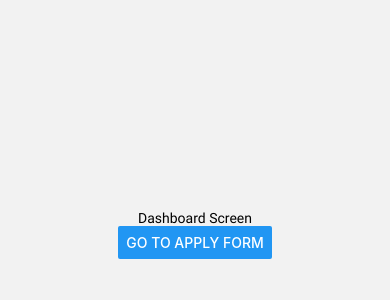
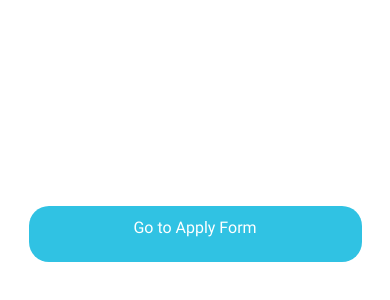
Before and after one commit to wambui-njage/numida, a React Native app: screen /Dashboard in a window 390 px wide. Shown: the part 188-488 px from the top of the page. Built offline with nearby package versions, Linux system fonts and the light colour scheme.

Commit message:
chore: setup color scheme and global styles

```diff
--- a/App.tsx
+++ b/App.tsx
@@ -8,6 +8,7 @@ const App = () => {
 
   if (!fontsLoaded) {
     return (
+      //replace with loading lottie animation
       <View style={styles.container}>
         <ActivityIndicator size="large" color="#0000ff" />
       </View>
--- /dev/null
+++ b/src/components/BaseLayout.tsx
@@ -0,0 +1,31 @@
+import React from 'react';
+import { StyleSheet, SafeAreaView } from 'react-native';
+import colors from '../styles/colors';
+import { BaseLayoutProps } from '../types/inferfaces';
+
+
+
+
+const BaseLayout: React.FC<BaseLayoutProps> = ({ children, style }) => {
+
+
+  return (
+    <SafeAreaView style={[styles.container, style]}>
+
+        {children}
+
+    </SafeAreaView>
+  );
+};
+
+const styles = StyleSheet.create({
+  container: {
+    flex: 1,
+    padding: 16,
+    justifyContent:"center",
+    alignItems:"center",
+    backgroundColor: colors.white
+  }
+});
+
+export default BaseLayout;
--- /dev/null
+++ b/src/components/CustomButton.tsx
@@ -0,0 +1,16 @@
+import React from 'react';
+import { TouchableOpacity, Text} from 'react-native';
+import globalStyles from '../styles/globalStyles';
+import { CustomButtonProps } from '../types/inferfaces';
+
+
+const CustomButton: React.FC<CustomButtonProps> = ({ text, onPress, style, textStyle }) => {
+  return (
+    <TouchableOpacity style={[globalStyles.button, style]} onPress={onPress}>
+      <Text style={[globalStyles.buttonText, textStyle]}>{text}</Text>
+
+    </TouchableOpacity>
+  );
+};
+
+export default CustomButton;
--- a/src/screens/ApplyForm.tsx
+++ b/src/screens/ApplyForm.tsx
@@ -1,25 +1,18 @@
 import React from 'react';
-import { Button, Text, View, StyleSheet } from 'react-native';
-import globalStyles from '../styles/globalStyles';
+import { Text } from 'react-native';
+import BaseLayout from '../components/BaseLayout';
+import CustomButton from '../components/CustomButton'; // Optional: Use reusable button
 
 const ApplyForm = ({ navigation }: { navigation: any }) => {
   return (
-    <View style={styles.container}>
-      <Text style={globalStyles.text}>Apply Form Screen</Text>
-      <Button
-        title="Go to Dashboard"
+    <BaseLayout>
+
+      <CustomButton
+        text="Go to Dashboard"
         onPress={() => navigation.navigate('Dashboard')}
       />
-    </View>
+    </BaseLayout>
   );
 };
 
-const styles = StyleSheet.create({
-  container: {
-    flex: 1,
-    justifyContent: 'center',
-    alignItems: 'center',
-  },
-});
-
 export default ApplyForm;
--- a/src/screens/Dashboard.tsx
+++ b/src/screens/Dashboard.tsx
@@ -1,25 +1,18 @@
 import React from 'react';
-import { Button, Text, View, StyleSheet } from 'react-native';
-import globalStyles from '../styles/globalStyles';
+import { Text, Button } from 'react-native';
+import BaseLayout from '../components/BaseLayout';
+import CustomButton from '../components/CustomButton'; // Optional: Use reusable button
 
 const Dashboard = ({ navigation }: { navigation: any }) => {
   return (
-    <View style={styles.container}>
-      <Text style={globalStyles.text}>Dashboard Screen</Text>
-      <Button
-        title="Go to Apply Form"
+    <BaseLayout>
+
+      <CustomButton
+        text="Go to Apply Form"
         onPress={() => navigation.navigate('ApplyForm')}
       />
-    </View>
+    </BaseLayout>
   );
 };
 
-const styles = StyleSheet.create({
-  container: {
-    flex: 1,
-    justifyContent: 'center',
-    alignItems: 'center',
-  },
-});
-
 export default Dashboard;
--- /dev/null
+++ b/src/styles/colors.ts
@@ -0,0 +1,10 @@
+const colors = {
+  white: "#FFFFFF",
+  black: "#000000",
+  accentGreen: "#30C2E3",
+  lighterAccent: "#6CC6D0", // Assuming Bright Teal/50 is a lighter shade of the accent green
+  grey: "#B1B1B1",
+  lighterGray: "#D9D9D9",
+};
+
+export default colors;
--- a/src/styles/globalStyles.ts
+++ b/src/styles/globalStyles.ts
@@ -1,8 +1,39 @@
-import { StyleSheet } from 'react-native';
+import { StyleSheet } from "react-native";
+import colors from "./colors";
 
 const globalStyles = StyleSheet.create({
+  container: {
+    flex: 1,
+    backgroundColor: colors.white,
+    padding: 16,
+    justifyContent: "center",
+    alignItems: "center",
+  },
   text: {
-    fontFamily: 'robot-regular',
+    fontFamily: "robot-regular", // Assuming you have set up custom font
+    color: colors.black,
+  },
+  accentText: {
+    color: colors.accentGreen,
+  },
+  whiteText: {
+    color: colors.white,
+  },
+  whiteBackground: {
+    backgroundColor: colors.lighterGray,
+  },
+  button: {
+    backgroundColor: colors.accentGreen,
+    width: 333, // Fixed width
+    height: 56, // Fixed height
+    padding: 12,
+    borderRadius: 20,
+  },
+  buttonText: {
+    color: colors.white,
+    fontFamily: "robot-regular", // Assuming you have set up custom font
+    textAlign: "center",
+    fontSize: 16,
   },
 });
 
--- /dev/null
+++ b/src/types/inferfaces.ts
@@ -0,0 +1,14 @@
+import { ViewStyle, TextStyle } from "react-native";
+
+export interface BaseLayoutProps {
+  children: React.ReactNode;
+  style?: ViewStyle;
+  title?: string; // Optional: Title for the header
+}
+
+export interface CustomButtonProps {
+  text: string;
+  onPress: () => void;
+  style?: ViewStyle;
+  textStyle?: TextStyle;
+}
```
